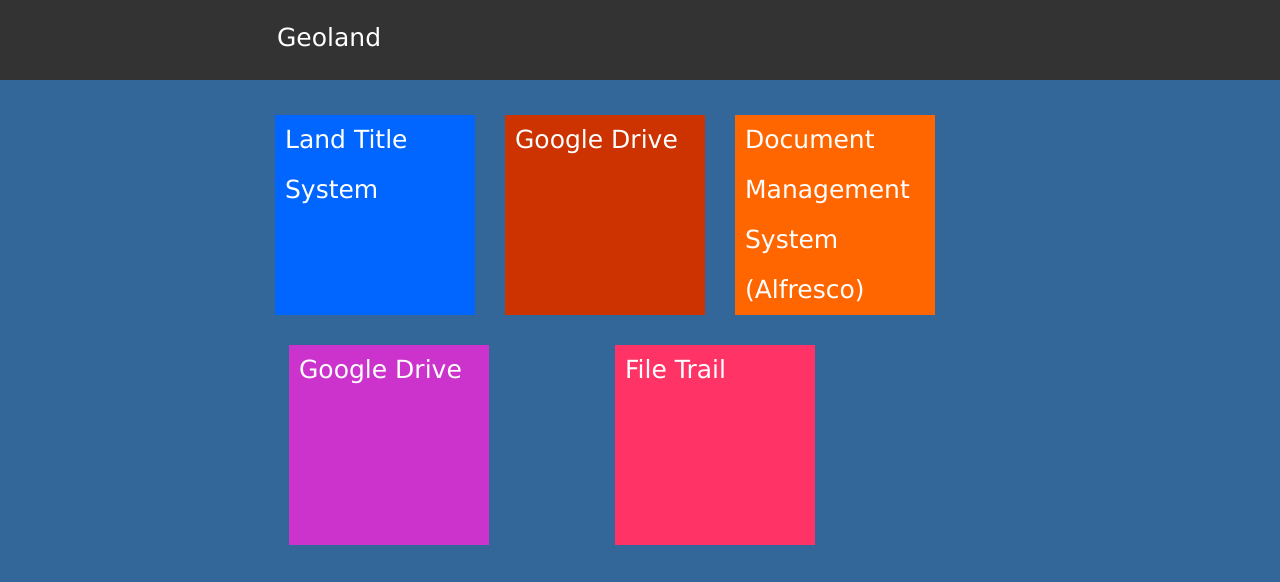
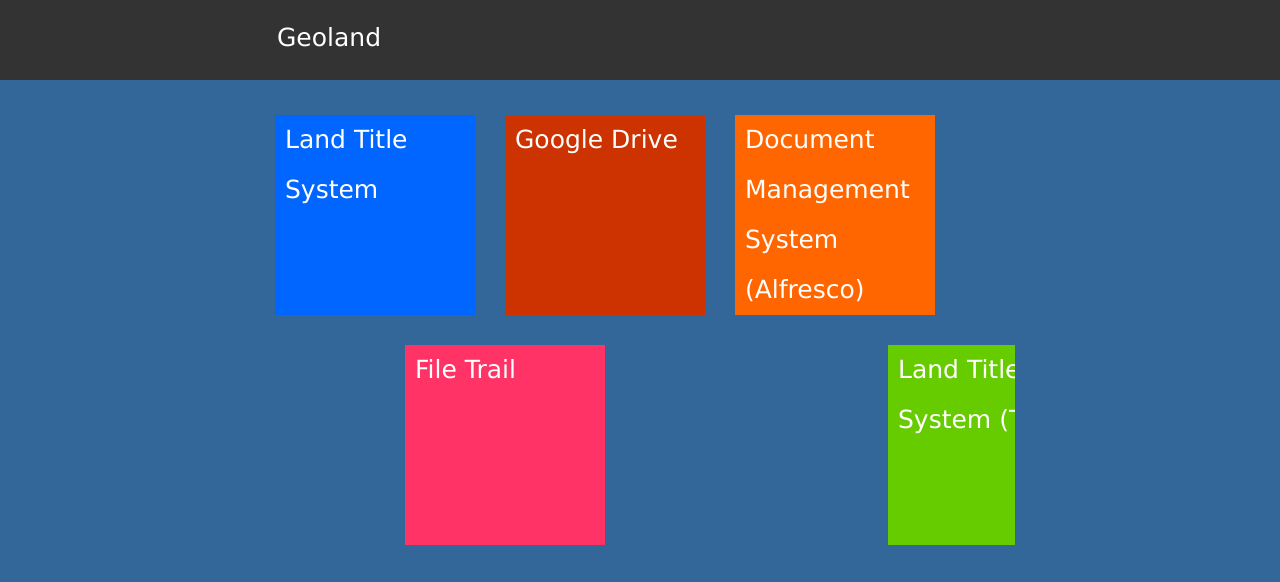
Before and after one commit to necrodevz/dashboard, a plain HTML site: page index.html in a window 1280 px wide. Shown: the top 582 px of the page. Drawn offline with nearby package versions, Linux system fonts and the light colour scheme.

Commit message:
Add options to dashboard vs

```diff
--- a/index.html
+++ b/index.html
@@ -183,9 +183,9 @@ body{
 	<a href="http://app.geolandonline.com" target="_blank"><div id="btn1" style="float:left"> <p> Land Title System </p> </div> </a>
     <a href="https://drive.google.com" target="_blank"><div id="btn2" style="float:left"> <p> Google Drive </p> </div> </a>
     <a href="https://files.geolandonline.com/share/page" target="_blank"><div id="btn3" style="float:left"> <p> Document Management System (Alfresco) </p> </div> </a>
-    <a href="https://drive.google.com" target="_blank"><div id="btn4" style="float:left"> <p> Google Drive </p> </div> </a>
+    <a href="https://drive.google.com" target="_blank" class="hidden"><div id="btn4" style="float:left"> <p> Google Drive </p> </div> </a>
     <a href="https://geoland.filetrail.com" target="_blank"><div id="btn5" style="float:left"> <p> File Trail </p> </div> </a>
-    <a href="http://testapp.geolandonline.com" target="_blank"><div id="btn6" style="float:left"> <p> Land Title System </p> </div> </a>
+    <a href="http://testapp.geolandonline.com" target="_blank"><div id="btn6" style="float:left"> <p> Land Title System (TEST)</p> </div> </a>
     <div id="content" style="position:absolute"> <iframe name="main" frameborder=0 height=450 width=750></iframe>  </div>
 
 </div>
```
